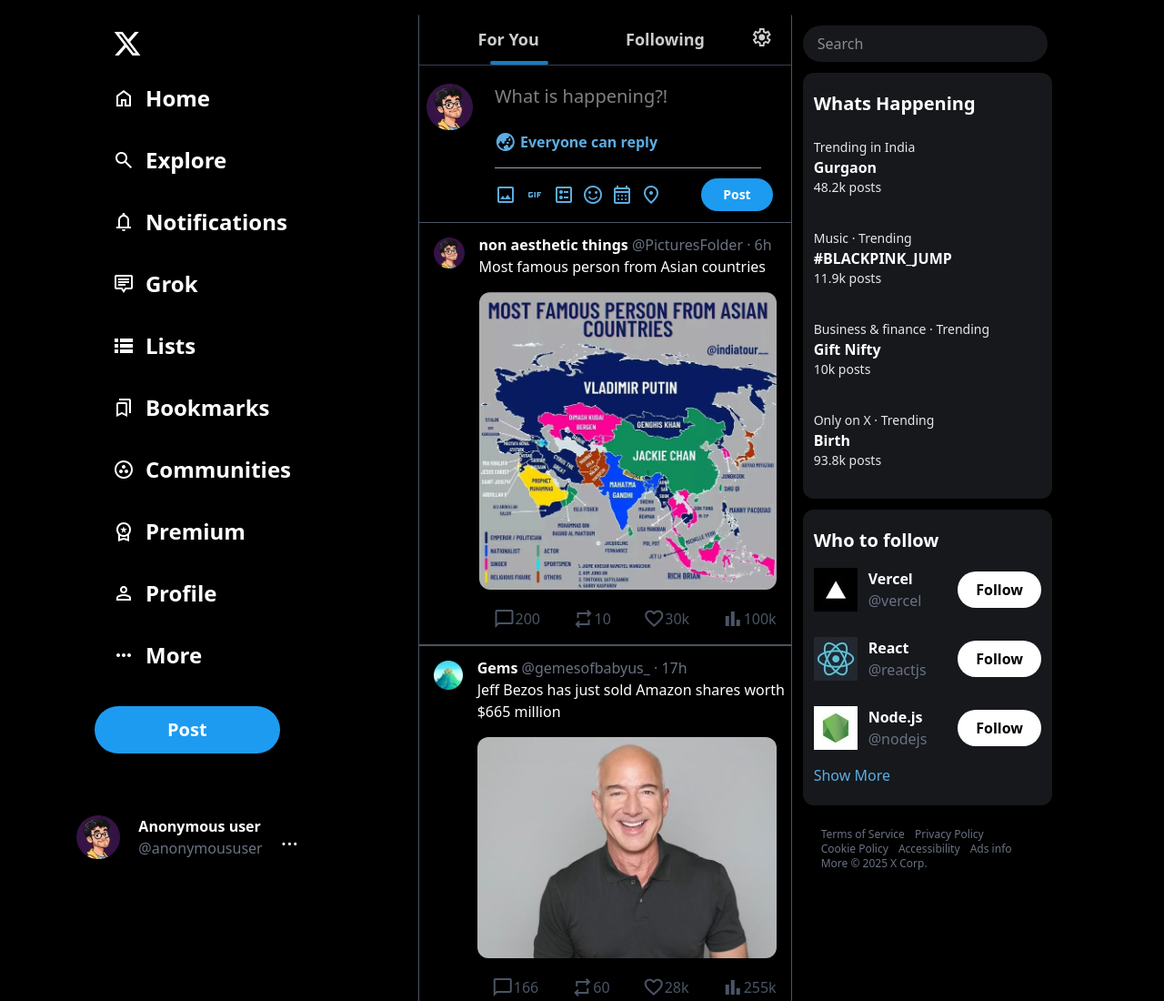
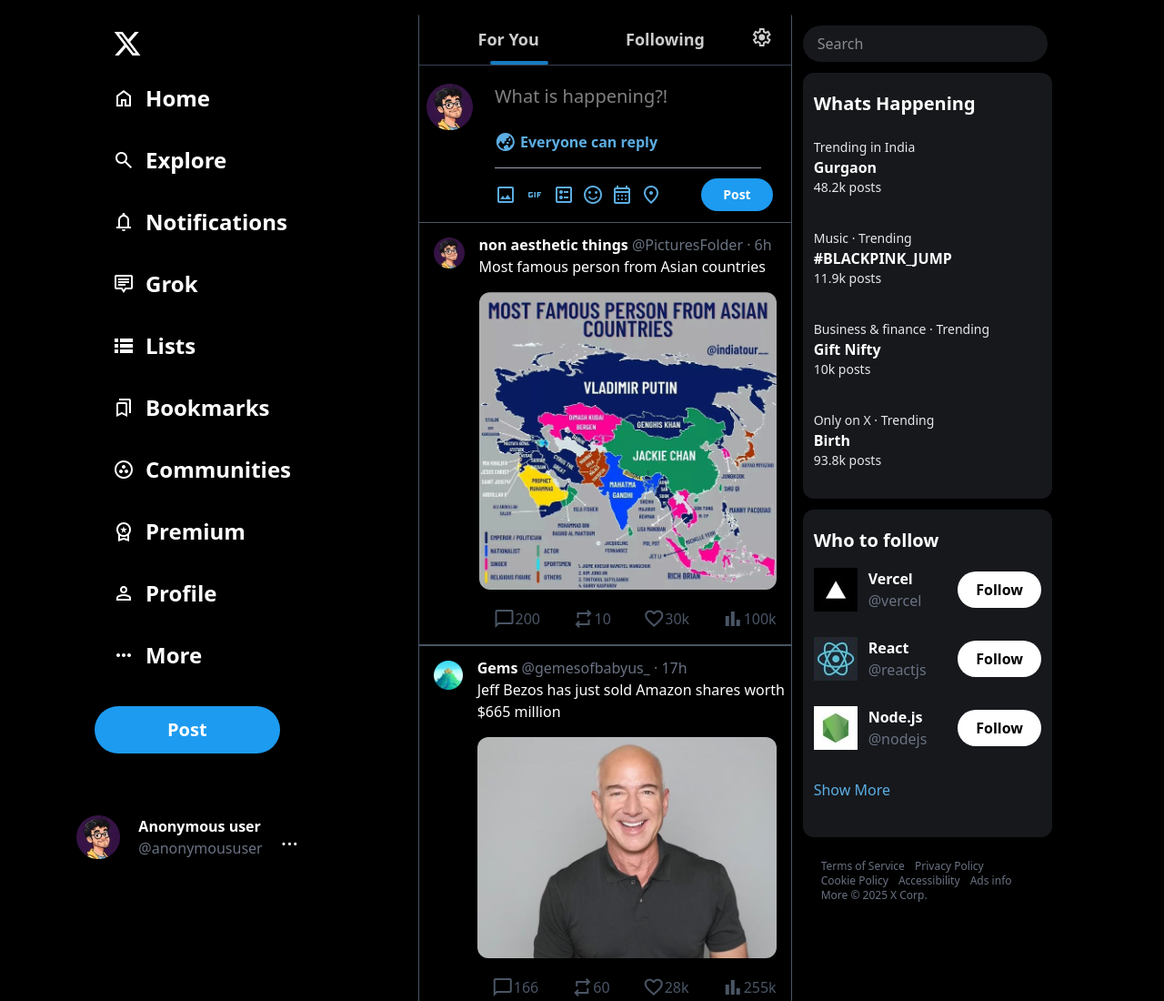
Before and after one commit to iamvivekmane/x-ui-clone, a website built with Vite: page index.html in a window 1280 px wide. Shown: the top 1100 px of the page at 91% size. Built offline with nearby package versions, Linux system fonts and the light colour scheme.

Commit message:
Bug fixes

```diff
--- /dev/null
+++ b/css/input.css
@@ -0,0 +1 @@
+@import "tailwindcss";
--- a/index.html
+++ b/index.html
@@ -375,7 +375,7 @@
             </div>
         </div>
 
-        <div class="third  w-full hidden md:block">
+        <div class="third sticky w-full hidden md:block">
             <div class="search m-3">
                 <input type="text" class="w-[70%] rounded-full bg-[#16181c] text-white px-4 py-2"
                     placeholder="Search">
@@ -476,7 +476,7 @@
                         <button class="bg-white text-black px-5 py-2 rounded-full font-bold">Follow</button>
                     </div>
                 </div>
-                <div class="text-[#5cade2] px-3 cursor-pointer hover:underline my-[1px]">Show More</div>
+                <div class="text-[#5cade2] px-3 cursor-pointer hover:underline my-5">Show More</div>
 
 
 
```
Also changed, not shown: css/output.css, package.json (line endings or trailing spaces).
